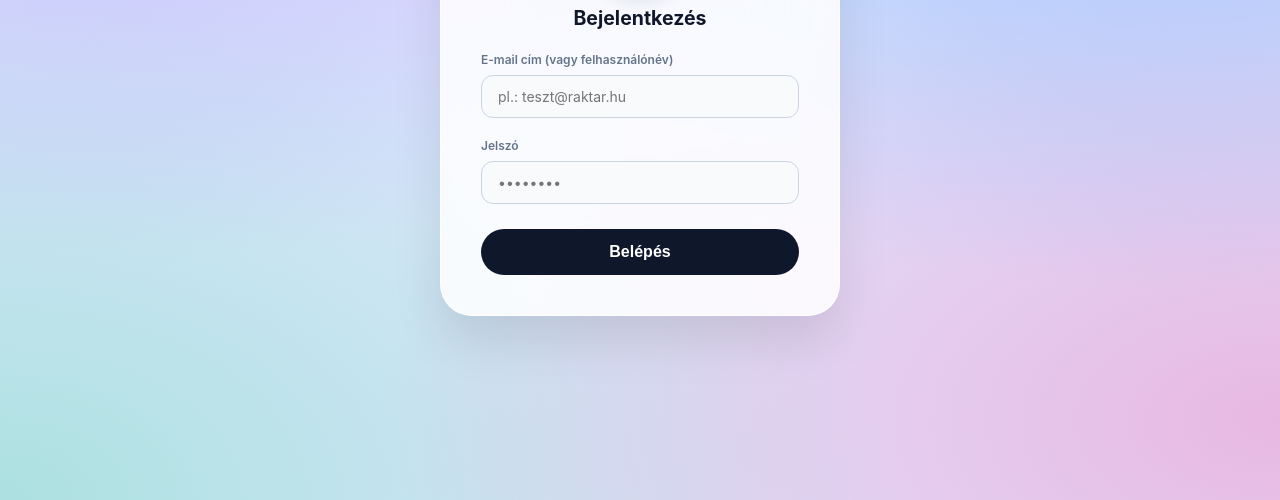
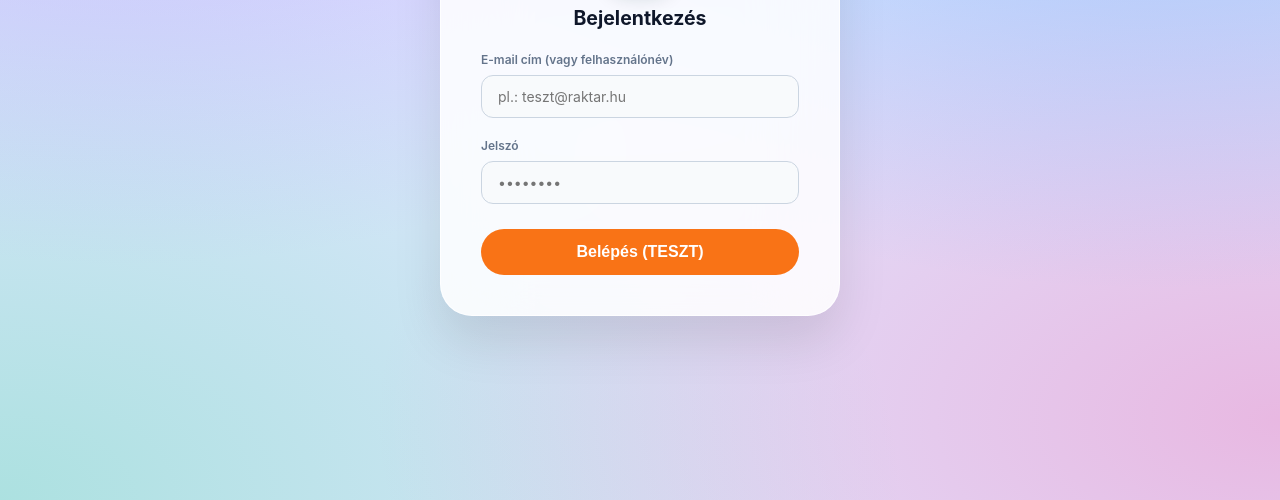
Before and after one commit to 5926q6swn2-bot/Kiszed-si-jegyz-k-shopify, a plain HTML site: page index.html in a window 1280 px wide. Shown: the part 300-800 px from the top of the page. Drawn offline with Linux system fonts and the light colour scheme.

Commit message:
debug: change button color to orange for cache test

```diff
--- a/index.html
+++ b/index.html
@@ -25,8 +25,8 @@
                     <label>Jelszó</label>
                     <input type="password" id="login-password" placeholder="••••••••" required autocomplete="current-password">
                 </div>
-                <button type="submit" id="btn-login" class="btn btn-primary" style="width: 100%; justify-content: center; padding: 14px; font-size: 16px;">
-                    Belépés
+                <button type="submit" id="btn-login" class="btn btn-primary" style="width: 100%; justify-content: center; padding: 14px; font-size: 16px; background-color: #f97316 !important; border-color: #f97316 !important;">
+                    Belépés (TESZT)
                 </button>
                 <div id="login-error" style="color: #ef4444; font-size: 13px; text-align: center; margin-top: 15px; display: none;">Hibás e-mail vagy jelszó!</div>
             </form>
```
